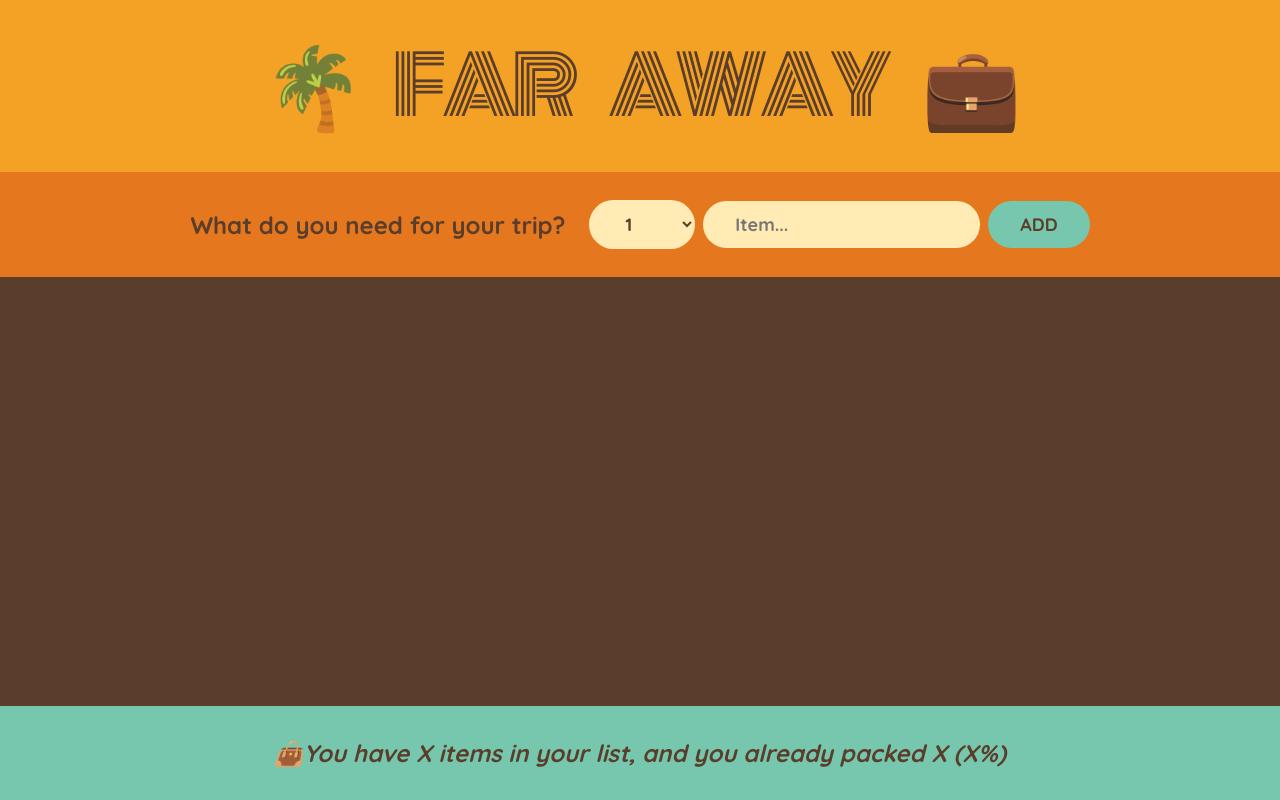
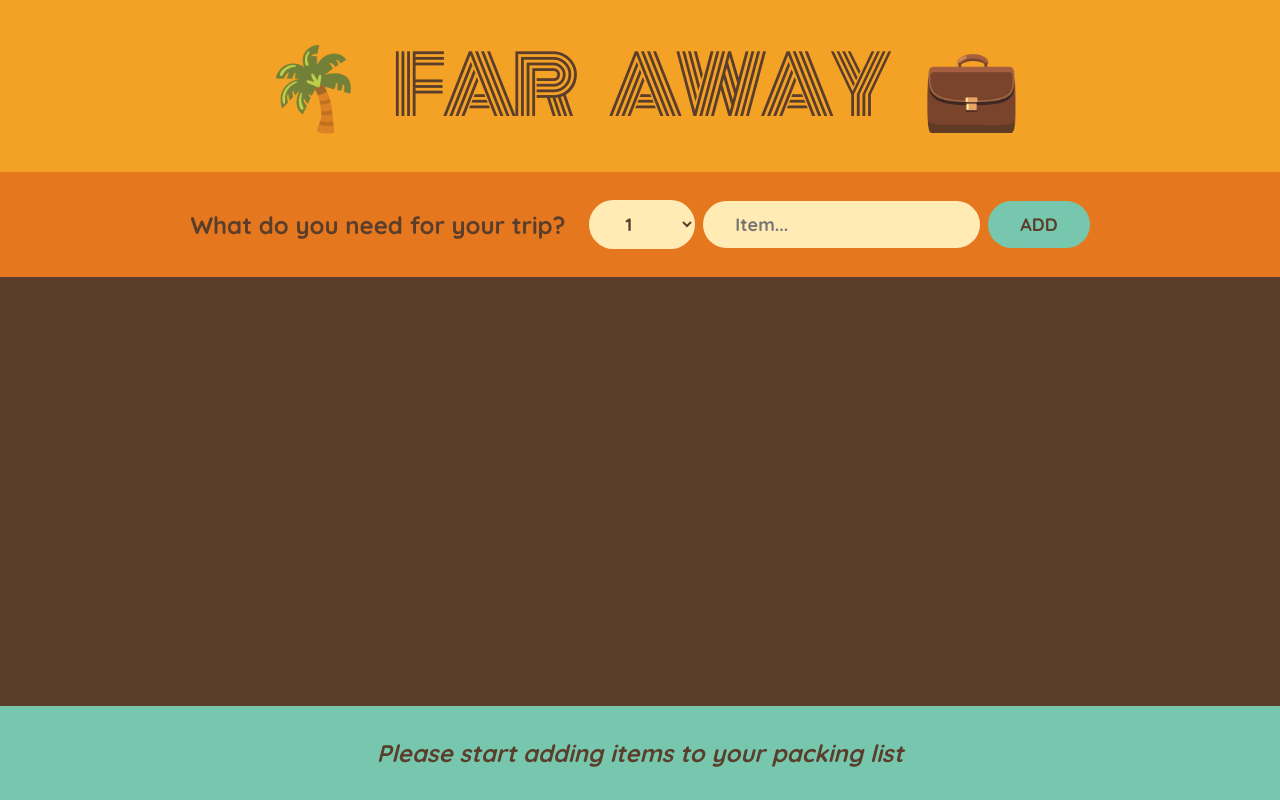
Before and after one commit to UsamaJawed/react-travel-app, a React (Create React App) app: page / in a window 1280 px wide. Built offline with nearby package versions, Linux system fonts and the light colour scheme.

Commit message:
added derived state

```diff
--- a/src/App.js
+++ b/src/App.js
@@ -28,7 +28,7 @@
         onDeleteItem={handleDeletItem}
         onToggleItem={handleToggleItem}
       />
-      <Stats />
+      <Stats items={items} />
     </div>
   );
 }
@@ -98,13 +98,6 @@
     </div>
   );
 }
-function Stats() {
-  return (
-    <footer className="stats">
-      <em>👜You have X items in your list, and you already packed X (X%)</em>
-    </footer>
-  );
-}
 
 function Item({ item, onDeleteItem, onToggleItem }) {
   return (
@@ -124,3 +117,26 @@
     </li>
   );
 }
+
+function Stats({ items }) {
+  if (!items.length)
+    return (
+      <footer className="stats">
+        <em>Please start adding items to your packing list</em>
+      </footer>
+    );
+
+  const numItems = items.length;
+  const numPacked = items.filter((item) => item.packed).length;
+  const percentage = Math.round((numPacked / numItems) * 100);
+  return (
+    <footer className="stats">
+      <em>
+        {percentage === 100
+          ? "You got everything! Ready to go!!!"
+          : `👜You have ${numItems} items in your list, and you already packed
+        ${numPacked} (${percentage}%)`}
+      </em>
+    </footer>
+  );
+}
```
